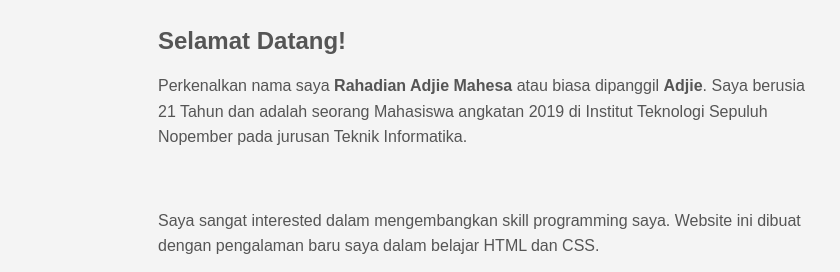
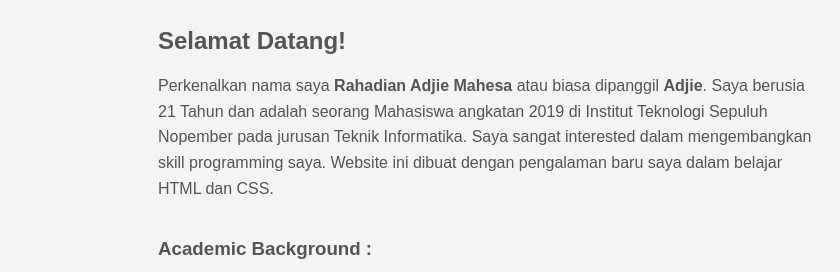
Before and after one commit to adjiemahesa/website-cv, a plain HTML site: page index.html in a window 1280 px wide. Shown: the part 459-731 px from the top of the page, 0-840 px from the left. Drawn offline with Linux system fonts and the light colour scheme; grey boxes are pictures that could not be loaded.

Commit message:
More Paragraph

```diff
--- a/index.html
+++ b/index.html
@@ -38,10 +38,9 @@
             <section id="about">
                 <h1>Selamat Datang!</h1>
                 <p>Perkenalkan nama saya <strong>Rahadian Adjie Mahesa</strong> atau biasa dipanggil <strong>Adjie</strong>. Saya berusia 21 Tahun dan adalah seorang
-                    Mahasiswa angkatan 2019 di Institut Teknologi Sepuluh Nopember pada jurusan Teknik Informatika.
+                    Mahasiswa angkatan 2019 di Institut Teknologi Sepuluh Nopember pada jurusan Teknik Informatika. Saya sangat interested dalam mengembangkan skill programming saya. Website ini dibuat dengan pengalaman baru saya dalam
+                    belajar HTML dan CSS.
                 </p>
-                <br>
-                <p>Saya sangat interested dalam mengembangkan skill programming saya. Website ini dibuat dengan pengalaman baru saya dalam belajar HTML dan CSS.</p>
             </section>
 
             <aside id="sidebar">
```
